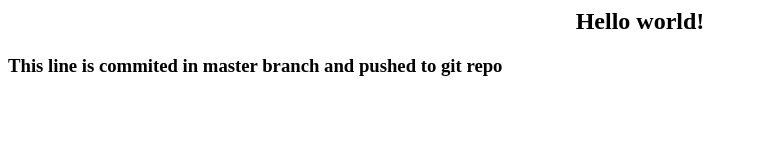
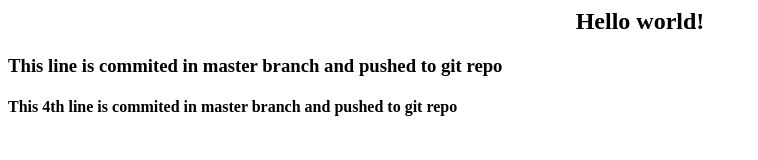
Before and after one commit to RonW8/devopscaps1a, a plain HTML site: page index.html in a window 1280 px wide. Shown: the whole page, without its empty margins (0-758 px from the left). Drawn offline with Linux system fonts and the light colour scheme.

Commit message:
commit on master branch

```diff
--- a/index.html
+++ b/index.html
@@ -5,5 +5,6 @@
 <body style = "background-image:url('images/github3.jpg'); background-size: 100%">
 <h2 ALIGN=CENTER>Hello world!</h2>
 <h3>This line is commited in master branch and pushed to git repo</h3>
+<h4>This 4th line is commited in master branch and pushed to git repo</h4>
 </body>
 </html>
```
